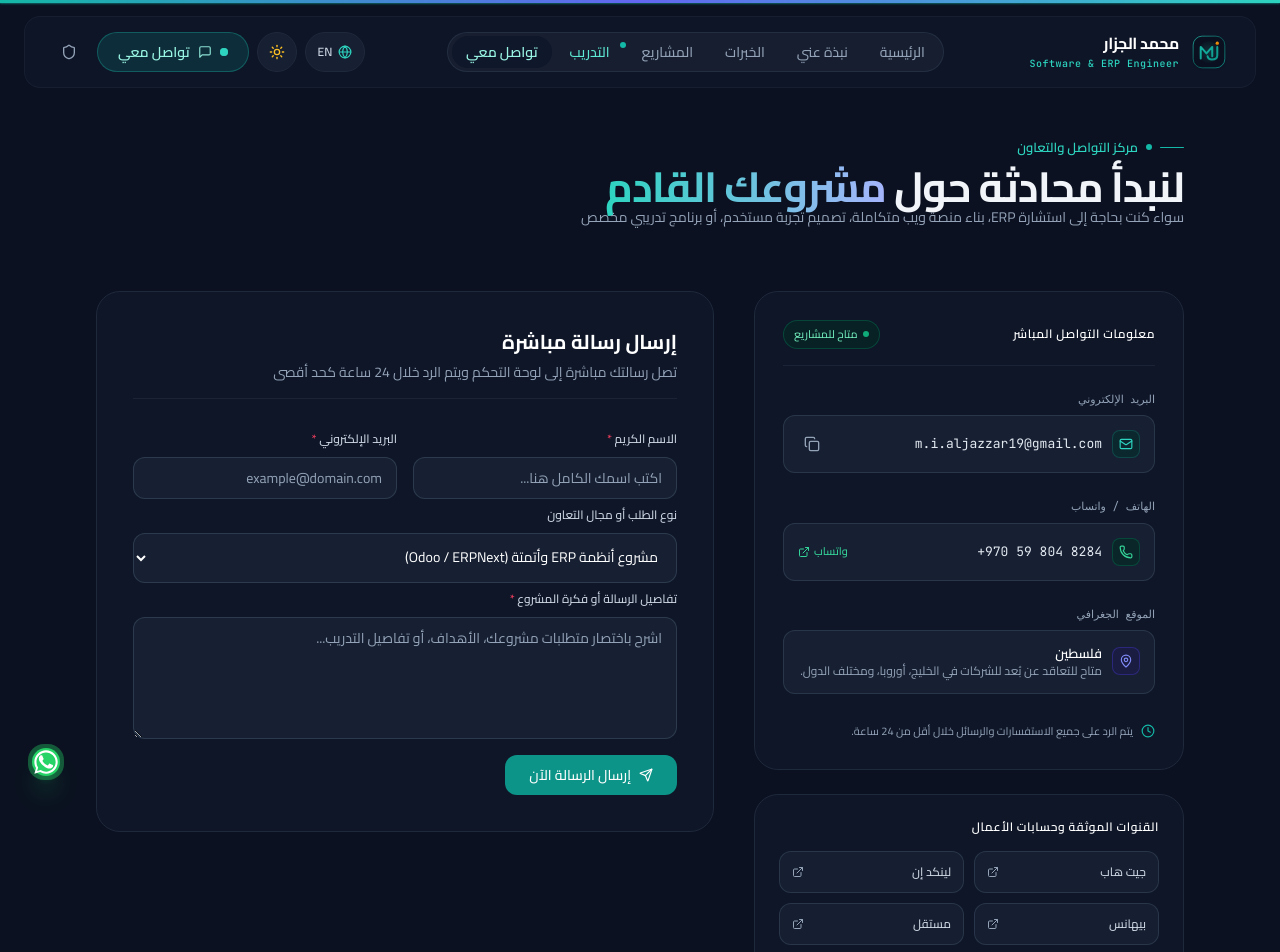
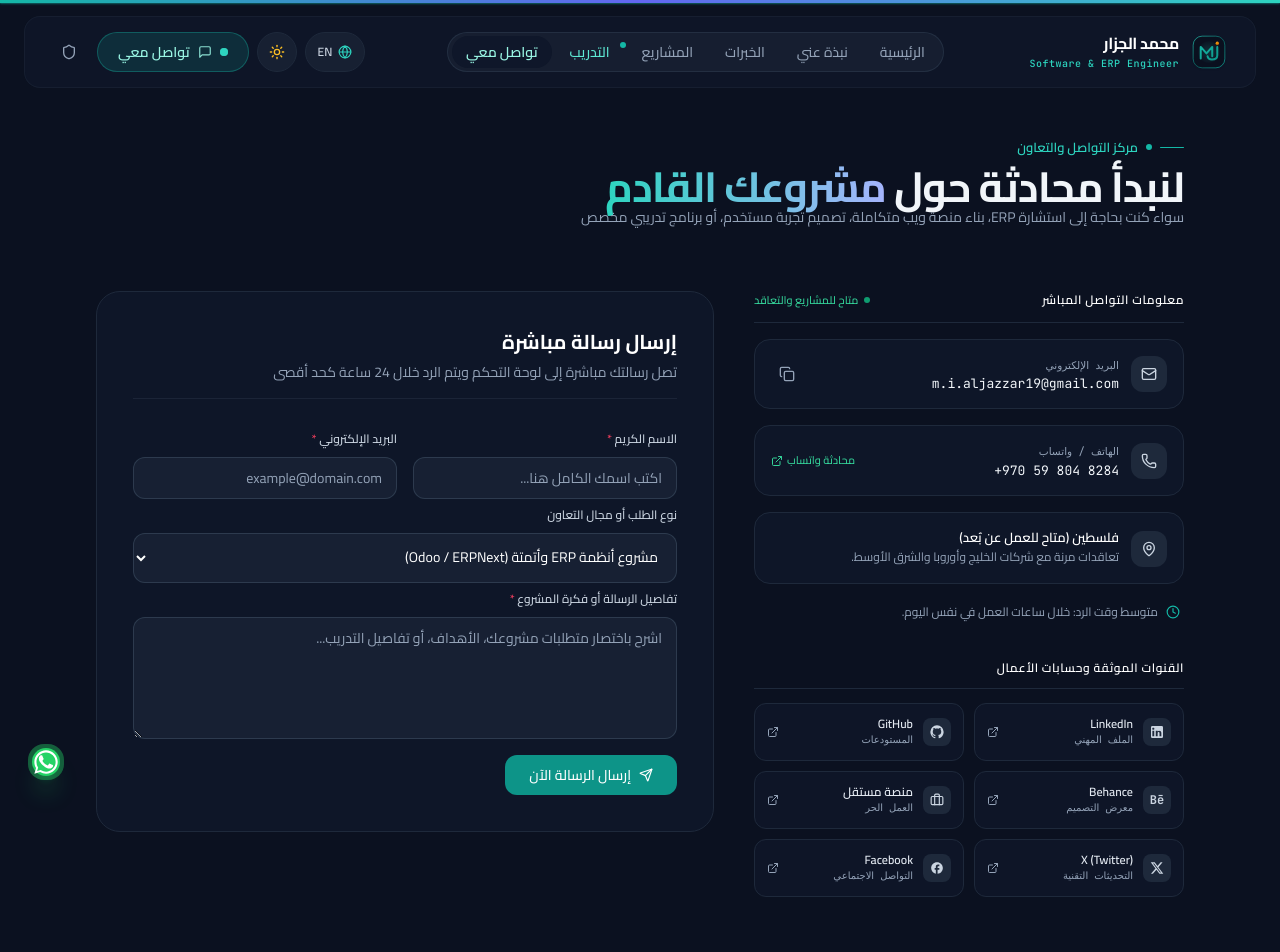
Before and after one commit to Mohammed-Aljazzar/portfolio, a Next.js app: page /ar/contact in a window 1280 px wide. Shown: the top 952 px of the page. Built offline with nearby package versions, Linux system fonts and the light colour scheme.

Commit message:
feat(contact): redesign direct info and verified business channels with elegant, handcrafted layout

```diff
--- a/src/app/[lang]/contact/page.tsx
+++ b/src/app/[lang]/contact/page.tsx
@@ -15,9 +15,13 @@ import {
   ExternalLink,
   CheckCircle2,
   Clock,
-  Sparkles,
+  Github,
+  Linkedin,
   ArrowRight,
   ArrowLeft,
+  Globe,
+  Briefcase,
+  Share2,
 } from "lucide-react";
 
 export default function ContactPage() {
@@ -62,7 +66,71 @@ export default function ContactPage() {
     }
   };
 
-  const socialLinks = initialData.socialLinks.filter((s) => s.isVisible);
+  // Structured Social Platforms categorized cleanly
+  const professionalNetworks = [
+    {
+      name: "LinkedIn",
+      handle: "/in/mohammed-aljazzar",
+      url: "https://www.linkedin.com/in/mohammed-aljazzar/",
+      badge: language === "ar" ? "الملف المهني" : "Professional",
+      icon: (
+        <svg className="w-4 h-4 fill-current" viewBox="0 0 24 24">
+          <path d="M19 3a2 2 0 0 1 2 2v14a2 2 0 0 1-2 2H5a2 2 0 0 1-2-2V5a2 2 0 0 1 2-2h14m-.5 15.5v-5.3a3.26 3.26 0 0 0-3.26-3.26c-.85 0-1.84.52-2.28 1.3v-1.11h-2.79v8.37h2.79v-4.93c0-.77.62-1.4 1.39-1.4a1.4 1.4 0 0 1 1.4 1.4v4.93h2.75M6.46 8.76c.92 0 1.66-.74 1.66-1.66 0-.92-.74-1.66-1.66-1.66-.92 0-1.66.74-1.66 1.66 0 .92.74 1.66 1.66 1.66m1.39 9.74v-8.37H5.07v8.37h2.78z" />
+        </svg>
+      ),
+    },
+    {
+      name: "GitHub",
+      handle: "Mohammed-Aljazzar",
+      url: "https://github.com/Mohammed-Aljazzar",
+      badge: language === "ar" ? "المستودعات" : "Repositories",
+      icon: (
+        <svg className="w-4 h-4 fill-current" viewBox="0 0 24 24">
+          <path d="M12 2A10 10 0 0 0 2 12c0 4.42 2.87 8.17 6.84 9.5.5.08.66-.23.66-.5v-1.69c-2.77.6-3.36-1.34-3.36-1.34-.46-1.16-1.11-1.47-1.11-1.47-.91-.62.07-.6.07-.6 1 .07 1.53 1.03 1.53 1.03.87 1.52 2.34 1.07 2.91.83.1-.65.35-1.09.63-1.34-2.22-.25-4.55-1.11-4.55-4.92 0-1.11.38-2 1.03-2.71-.1-.25-.45-1.29.1-2.64 0 0 .84-.27 2.75 1.02.79-.22 1.65-.33 2.5-.33.85 0 1.71.11 2.5.33 1.91-1.29 2.75-1.02 2.75-1.02.55 1.35.2 2.39.1 2.64.65.71 1.03 1.6 1.03 2.71 0 3.82-2.34 4.66-4.57 4.91.36.31.69.92.69 1.85V21c0 .27.16.59.67.5C19.14 20.16 22 16.42 22 12A10 10 0 0 0 12 2z" />
+        </svg>
+      ),
+    },
+    {
+      name: "Behance",
+      handle: "moh_aljazzar",
+      url: "https://behance.net/moh_aljazzar",
+      badge: language === "ar" ? "معرض التصميم" : "UI/UX Works",
+      icon: (
+        <span className="font-bold text-xs font-mono">Bē</span>
+      ),
+    },
+    {
+      name: language === "ar" ? "منصة مستقل" : "Mostaql",
+      handle: "Mohammed_Aljazzar",
+      url: "https://mostaql.com/u/Mohammed_Aljazzar",
+      badge: language === "ar" ? "العمل الحر" : "Freelance",
+      icon: (
+        <Briefcase className="w-3.5 h-3.5" />
+      ),
+    },
+    {
+      name: "X (Twitter)",
+      handle: "@moh_aljazzar",
+      url: "https://x.com/moh_aljazzar",
+      badge: language === "ar" ? "التحديثات التقنية" : "Tech Updates",
+      icon: (
+        <svg className="w-3.5 h-3.5 fill-current" viewBox="0 0 24 24">
+          <path d="M18.244 2.25h3.308l-7.227 8.26 8.502 11.24H16.17l-5.214-6.817L4.99 21.75H1.68l7.73-8.835L1.254 2.25H8.08l4.713 6.231zm-1.161 17.52h1.833L7.084 4.126H5.117z" />
+        </svg>
+      ),
+    },
+    {
+      name: "Facebook",
+      handle: "mohammed.aljazzar",
+      url: "https://facebook.com/mohammed.aljazzar",
+      badge: language === "ar" ? "التواصل الاجتماعي" : "Social",
+      icon: (
+        <svg className="w-3.5 h-3.5 fill-current" viewBox="0 0 24 24">
+          <path d="M22 12c0-5.52-4.48-10-10-10S2 6.48 2 12c0 4.84 3.44 8.87 8 9.8V15H8v-3h2V9.5C10 7.57 11.57 6 13.5 6H16v3h-2c-.55 0-1 .45-1 1v2h3v3h-3v6.95c5.05-.5 9-4.76 9-9.95z" />
+        </svg>
+      ),
+    },
+  ];
 
   return (
     <div className="max-w-6xl mx-auto px-4 sm:px-6 lg:px-8 py-8 sm:py-14 space-y-12 sm:space-y-16">
@@ -108,43 +176,46 @@ export default function ContactPage() {
           2. TWO-COLUMN MAIN WORKSPACE
          ══════════════════════════════════════════════ */}
       <div className="grid grid-cols-1 lg:grid-cols-12 gap-8 sm:gap-10 items-start text-start">
-        {/* Left Column: Soft Channels & Direct Cards */}
-        <div className="lg:col-span-5 space-y-6">
-          {/* Quick Direct Info Card */}
-          <div className="rounded-2xl sm:rounded-3xl bg-white dark:bg-slate-900/90 border border-slate-200/90 dark:border-slate-800 p-6 sm:p-7 space-y-6 shadow-xs">
-            {/* Header + Availability Badge */}
-            <div className="flex items-center justify-between border-b border-slate-100 dark:border-slate-800/80 pb-4">
-              <span className="text-xs font-semibold text-slate-900 dark:text-white uppercase tracking-wider">
+        {/* Left Column: Handcrafted Direct Info & Verified Channels */}
+        <div className="lg:col-span-5 space-y-8">
+          {/* SECTION A: Direct Contact Channels (Minimalist List) */}
+          <div className="space-y-4">
+            <div className="flex items-center justify-between border-b border-slate-200/80 dark:border-slate-800 pb-3">
+              <h3 className="text-xs font-semibold text-slate-900 dark:text-white uppercase tracking-wider">
                 {t.contactPage.directInfoTitle}
-              </span>
-              <span className="inline-flex items-center gap-1.5 px-2.5 py-1 rounded-full text-[11px] font-medium bg-emerald-50 dark:bg-emerald-950/50 text-emerald-700 dark:text-emerald-300 border border-emerald-200/70 dark:border-emerald-800/60">
+              </h3>
+              <span className="inline-flex items-center gap-1.5 text-[11px] font-medium text-emerald-600 dark:text-emerald-400">
                 <span className="w-1.5 h-1.5 rounded-full bg-emerald-500 animate-pulse" />
-                <span>{language === "ar" ? "متاح للمشاريع" : "Available"}</span>
+                <span>{language === "ar" ? "متاح للمشاريع والتعاقد" : "Available for Work"}</span>
               </span>
             </div>
 
-            {/* Email Channel */}
-            <div className="space-y-1.5">
-              <span className="text-[11px] font-mono text-slate-400 block uppercase">
-                {t.contactPage.emailLabel}
-              </span>
-              <div className="flex items-center justify-between gap-3 p-3.5 rounded-xl bg-slate-50/80 dark:bg-slate-800/60 border border-slate-200/70 dark:border-slate-700/70 group hover:border-teal-500/40 transition-colors">
-                <a
-                  href="mailto:m.i.aljazzar19@gmail.com"
-                  className="flex items-center gap-2.5 truncate text-slate-800 dark:text-slate-200 hover:text-teal-600 dark:hover:text-teal-400 transition-colors"
-                >
-                  <div className="w-7 h-7 rounded-lg bg-teal-50 dark:bg-teal-950/60 border border-teal-100 dark:border-teal-800/60 flex items-center justify-center text-teal-600 dark:text-teal-400 shrink-0">
-                    <Mail className="w-3.5 h-3.5" />
+            {/* Item 1: Email */}
+            <div className="group rounded-2xl p-4 bg-white dark:bg-slate-900/90 border border-slate-200/80 dark:border-slate-800 hover:border-teal-500/40 transition-colors shadow-xs">
+              <div className="flex items-center justify-between gap-3">
+                <div className="flex items-center gap-3 min-w-0">
+                  <div className="w-9 h-9 rounded-xl bg-slate-100 dark:bg-slate-800 flex items-center justify-center text-slate-600 dark:text-slate-300 group-hover:text-teal-600 dark:group-hover:text-teal-400 transition-colors shrink-0">
+                    <Mail className="w-4 h-4" />
                   </div>
-                  <span className="font-mono text-xs sm:text-[13px] truncate" dir="ltr">
-                    m.i.aljazzar19@gmail.com
-                  </span>
-                </a>
+                  <div className="min-w-0 space-y-0.5">
+                    <span className="text-[10.5px] font-mono text-slate-400 block uppercase">
+                      {t.contactPage.emailLabel}
+                    </span>
+                    <a
+                      href="mailto:m.i.aljazzar19@gmail.com"
+                      className="font-mono text-xs sm:text-[13px] text-slate-900 dark:text-slate-100 hover:text-teal-600 dark:hover:text-teal-400 transition-colors block truncate"
+                      dir="ltr"
+                    >
+                      m.i.aljazzar19@gmail.com
+                    </a>
+                  </div>
+                </div>
+
                 <button
                   type="button"
                   onClick={handleCopyEmail}
-                  className="p-1.5 rounded-lg text-slate-400 hover:text-teal-600 dark:hover:text-teal-300 hover:bg-slate-200/60 dark:hover:bg-slate-700/60 transition-colors shrink-0 cursor-pointer"
-                  title={copied ? "Copied" : "Copy email"}
+                  className="p-2 rounded-lg text-slate-400 hover:text-teal-600 dark:hover:text-teal-400 hover:bg-slate-100 dark:hover:bg-slate-800 transition-colors shrink-0 cursor-pointer"
+                  title="Copy email"
                   aria-label="Copy email"
                 >
                   {copied ? (
@@ -155,88 +226,98 @@ export default function ContactPage() {
                 </button>
               </div>
               {copied && (
-                <p className="text-[11px] text-emerald-600 dark:text-emerald-400 font-medium ps-1">
+                <p className="text-[11px] text-emerald-600 dark:text-emerald-400 font-medium pt-2 ps-12">
                   {t.contactPage.copySuccess}
                 </p>
               )}
             </div>
 
-            {/* WhatsApp / Phone Channel */}
-            <div className="space-y-1.5">
-              <span className="text-[11px] font-mono text-slate-400 block uppercase">
-                {t.contactPage.phoneLabel}
-              </span>
-              <a
-                href="https://wa.me/970598048284"
-                target="_blank"
-                rel="noopener noreferrer"
-                className="flex items-center justify-between gap-3 p-3.5 rounded-xl bg-slate-50/80 dark:bg-slate-800/60 border border-slate-200/70 dark:border-slate-700/70 group hover:border-[#25D366]/50 hover:bg-[#25D366]/5 transition-all"
-              >
-                <div className="flex items-center gap-2.5">
-                  <div className="w-7 h-7 rounded-lg bg-emerald-50 dark:bg-emerald-950/60 border border-emerald-100 dark:border-emerald-800/60 flex items-center justify-center text-emerald-600 dark:text-emerald-400 shrink-0 group-hover:text-[#25D366]">
-                    <Phone className="w-3.5 h-3.5" />
-                  </div>
-                  <span className="font-mono text-xs sm:text-[13px] text-slate-800 dark:text-slate-200" dir="ltr">
+            {/* Item 2: WhatsApp / Direct Phone */}
+            <a
+              href="https://wa.me/970598048284"
+              target="_blank"
+              rel="noopener noreferrer"
+              className="group rounded-2xl p-4 bg-white dark:bg-slate-900/90 border border-slate-200/80 dark:border-slate-800 hover:border-emerald-500/40 hover:bg-emerald-50/10 dark:hover:bg-emerald-950/10 transition-colors shadow-xs flex items-center justify-between gap-3 block"
+            >
+              <div className="flex items-center gap-3 min-w-0">
+                <div className="w-9 h-9 rounded-xl bg-slate-100 dark:bg-slate-800 flex items-center justify-center text-slate-600 dark:text-slate-300 group-hover:text-emerald-600 dark:group-hover:text-emerald-400 transition-colors shrink-0">
+                  <Phone className="w-4 h-4" />
+                </div>
+                <div className="space-y-0.5">
+                  <span className="text-[10.5px] font-mono text-slate-400 block uppercase">
+                    {t.contactPage.phoneLabel}
+                  </span>
+                  <span className="font-mono text-xs sm:text-[13px] text-slate-900 dark:text-slate-100 block" dir="ltr">
                     +970 59 804 8284
                   </span>
                 </div>
-                <span className="text-[11px] font-medium text-emerald-600 dark:text-emerald-400 flex items-center gap-1 group-hover:translate-x-0.5 rtl:group-hover:-translate-x-0.5 transition-transform">
-                  <span>واتساب</span>
-                  <ExternalLink className="w-3 h-3" />
-                </span>
-              </a>
-            </div>
+              </div>
 
-            {/* Location & Remote Availability */}
-            <div className="space-y-1.5">
-              <span className="text-[11px] font-mono text-slate-400 block uppercase">
-                {t.contactPage.locationLabel}
+              <span className="inline-flex items-center gap-1 text-[11px] font-medium text-emerald-600 dark:text-emerald-400 group-hover:translate-x-0.5 rtl:group-hover:-translate-x-0.5 transition-transform shrink-0">
+                <span>{language === "ar" ? "محادثة واتساب" : "Chat"}</span>
+                <ExternalLink className="w-3 h-3" />
               </span>
-              <div className="flex items-start gap-2.5 p-3.5 rounded-xl bg-slate-50/80 dark:bg-slate-800/60 border border-slate-200/70 dark:border-slate-700/70 text-xs sm:text-[13px] text-slate-700 dark:text-slate-300">
-                <div className="w-7 h-7 rounded-lg bg-indigo-50 dark:bg-indigo-950/60 border border-indigo-100 dark:border-indigo-800/60 flex items-center justify-center text-indigo-600 dark:text-indigo-400 shrink-0 mt-0.5">
-                  <MapPin className="w-3.5 h-3.5" />
-                </div>
-                <div className="space-y-0.5">
-                  <p className="font-semibold text-slate-900 dark:text-white">
-                    {language === "ar" ? "فلسطين" : "Palestine"}
-                  </p>
-                  <p className="text-slate-500 dark:text-slate-400 text-xs">
-                    {language === "ar"
-                      ? "متاح للتعاقد عن بُعد للشركات في الخليج، أوروبا، ومختلف الدول."
-                      : "Open for remote engineering contracts across Gulf, Europe, and globally."}
-                  </p>
-                </div>
+            </a>
+
+            {/* Item 3: Location & Remote Mobility */}
+            <div className="rounded-2xl p-4 bg-white dark:bg-slate-900/90 border border-slate-200/80 dark:border-slate-800 shadow-xs flex items-start gap-3">
+              <div className="w-9 h-9 rounded-xl bg-slate-100 dark:bg-slate-800 flex items-center justify-center text-slate-600 dark:text-slate-300 shrink-0 mt-0.5">
+                <MapPin className="w-4 h-4" />
+              </div>
+              <div className="space-y-0.5 text-xs sm:text-[13px]">
+                <p className="font-semibold text-slate-900 dark:text-white">
+                  {language === "ar" ? "فلسطين (متاح للعمل عن بُعد)" : "Palestine (Remote Globally)"}
+                </p>
+                <p className="text-slate-500 dark:text-slate-400 text-xs leading-relaxed">
+                  {language === "ar"
+                    ? "تعاقدات مرنة مع شركات الخليج وأوروبا والشرق الأوسط."
+                    : "Flexible remote collaboration with teams in the Gulf, Europe & worldwide."}
+                </p>
               </div>
             </div>
 
-            {/* Response Time Guarantee Pill */}
-            <div className="flex items-center gap-2 pt-1 text-slate-500 dark:text-slate-400 text-[11px]">
+            {/* Response Time Guarantee */}
+            <div className="flex items-center gap-2 text-slate-500 dark:text-slate-400 text-xs pt-1 ps-1">
               <Clock className="w-3.5 h-3.5 text-teal-500 shrink-0" />
               <span>
                 {language === "ar"
-                  ? "يتم الرد على جميع الاستفسارات والرسائل خلال أقل من 24 ساعة."
-                  : "All inquiries receive a prompt reply within 24 hours."}
+                  ? "متوسط وقت الرد: خلال ساعات العمل في نفس اليوم."
+                  : "Typical response time: within a few business hours."}
               </span>
             </div>
           </div>
 
-          {/* Social & Business Networks Card */}
-          <div className="rounded-2xl sm:rounded-3xl bg-white dark:bg-slate-900/90 border border-slate-200/90 dark:border-slate-800 p-6 space-y-4 shadow-xs">
-            <span className="text-xs font-semibold text-slate-900 dark:text-white uppercase tracking-wider block">
-              {t.contactPage.socialHeading}
-            </span>
-            <div className="grid grid-cols-2 gap-2.5">
-              {socialLinks.map((social) => (
+          {/* SECTION B: Verified Business Channels & Networks (Clean, Non-AI Grid) */}
+          <div className="space-y-3.5 pt-2">
+            <div className="border-b border-slate-200/80 dark:border-slate-800 pb-3">
+              <h3 className="text-xs font-semibold text-slate-900 dark:text-white uppercase tracking-wider">
+                {t.contactPage.socialHeading}
+              </h3>
+            </div>
+
+            <div className="grid grid-cols-1 sm:grid-cols-2 gap-2.5">
+              {professionalNetworks.map((net) => (
                 <a
-                  key={social.platform}
-                  href={social.url}
+                  key={net.name}
+                  href={net.url}
                   target="_blank"
                   rel="noopener noreferrer"
-                  className="flex items-center justify-between p-3 rounded-xl bg-slate-50/80 dark:bg-slate-800/50 border border-slate-200/70 dark:border-slate-700/70 hover:border-teal-500/40 hover:bg-teal-50/30 dark:hover:bg-slate-800 transition-all text-xs font-medium text-slate-700 dark:text-slate-300 group"
+                  className="group flex items-center justify-between p-3 rounded-xl bg-white dark:bg-slate-900/80 border border-slate-200/80 dark:border-slate-800 hover:border-teal-500/40 hover:bg-slate-50 dark:hover:bg-slate-800/60 transition-all text-xs"
                 >
-                  <span className="truncate">
-                    {language === "ar" ? social.labelAr : social.labelEn}
-                  </span>
+                  <div className="flex items-center gap-2.5 min-w-0">
+                    <div className="w-7 h-7 rounded-lg bg-slate-100 dark:bg-slate-800 flex items-center justify-center text-slate-600 dark:text-slate-300 group-hover:text-teal-600 dark:group-hover:text-teal-400 transition-colors shrink-0">
+                      {net.icon}
+                    </div>
+                    <div className="min-w-0">
+                      <p className="font-semibold text-slate-800 dark:text-slate-200 truncate group-hover:text-teal-600 dark:group-hover:text-teal-400 transition-colors">
+                        {net.name}
+                      </p>
+                      <span className="text-[10px] text-slate-400 block truncate font-mono">
+                        {net.badge}
+                      </span>
+                    </div>
+                  </div>
+
                   <ExternalLink className="w-3 h-3 text-slate-400 group-hover:text-teal-500 transition-colors shrink-0" />
                 </a>
               ))}
```
